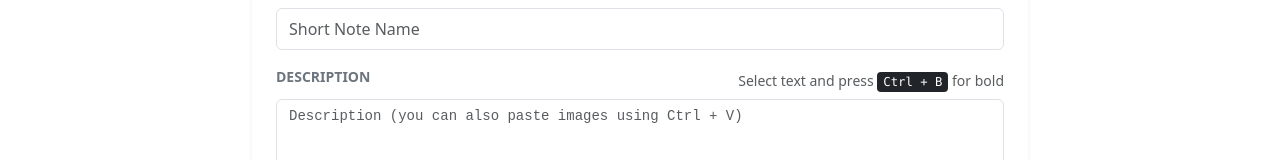
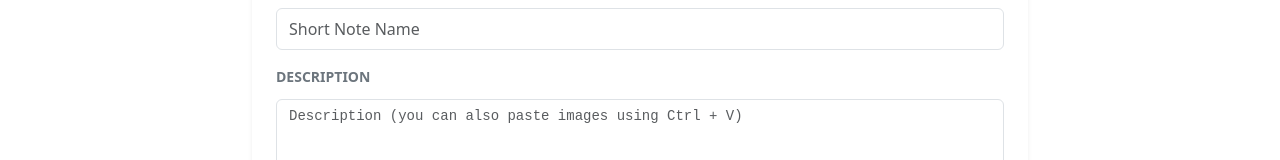
Before and after one commit to ankitsrivastava07/daily_note_mng, a React (Vite) app in the folder daily_note_ui/: page /short-note in a window 1280 px wide. Shown: the part 242-402 px from the top of the page. Built offline with nearby package versions, Linux system fonts and the light colour scheme; no server answers.

Commit message:
Update CreateShortNote.tsx

```diff
--- a/daily_note_ui/src/Components/CreateShortNote.tsx
+++ b/daily_note_ui/src/Components/CreateShortNote.tsx
@@ -664,9 +664,7 @@ function CreateShortNote() {
                                     Description
                                 </label>
 
-                                <small className="text-muted">
-                                    Select text and press <kbd>Ctrl + B</kbd> for bold
-                                </small>
+
                             </div>
 
                             <textarea
```
